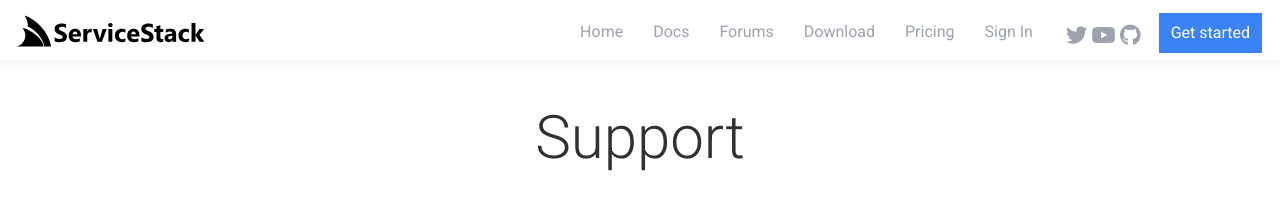
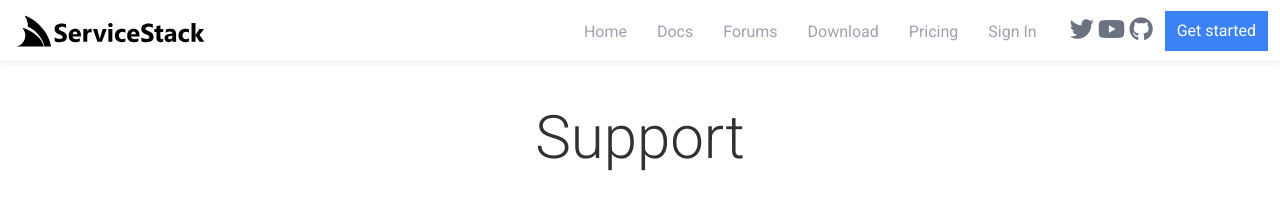
Before and after one commit to mythz/site, a Jekyll site: the page built from _pages/support.html, in a window 1280 px wide. Shown: the top 201 px of the page. Built offline with Jekyll 4.4.1, drawn with Linux system fonts in a browser that asks for light colours.

Commit message:
css tweaks

```diff
--- a/_includes/navigation.html
+++ b/_includes/navigation.html
@@ -20,13 +20,13 @@
                 <li><a class="nav-link" href="#getstarted">Sign In</a></li>
             </ul>
 
-            <div class="nav navbar-nav social-buttons hidden md:inline-block align-top pt-1">
-                <a class="nav-link" href="https://twitter.com/ServiceStack" aria-label="Twitter"><i class="fab fa-twitter fa-lg"></i></a>
-                <a class="nav-link" href="https://www.youtube.com/channel/UC0kXKGVU4NHcwNdDdRiAJSA" aria-label="YouTube"><i class="fab fa-youtube fa-lg"></i></a>
-                <a class="nav-link" href="https://github.com/ServiceStack" aria-label="Github"><i class="fab fa-github fa-lg"></i></a>
+            <div class="nav social-buttons hidden md:inline-block align-top pt-4 pr-2">
+                <a class="nav-link text-gray-500 hover:text-blue-400" href="https://twitter.com/ServiceStack" aria-label="Twitter"><i class="fab fa-twitter fa-lg"></i></a>
+                <a class="nav-link text-gray-500 hover:text-red-600" href="https://www.youtube.com/channel/UC0kXKGVU4NHcwNdDdRiAJSA" aria-label="YouTube"><i class="fab fa-youtube fa-lg"></i></a>
+                <a class="nav-link text-gray-500 hover:text-gray-700" href="https://github.com/ServiceStack" aria-label="Github"><i class="fab fa-github fa-lg"></i></a>
             </div>
 
-            <div class="nav navbar-nav hidden md:inline-block align-top">
+            <div class="nav hidden md:inline-block align-top pt-4 pr-2">
                 <a href="https://docs.servicestack.net/create-your-first-webservice"
                    class="bg-blue-500 hover:bg-blue-600 text-white hover:text-white px-3 py-2 inline-block text-blue-100 text-base font-normal" style="margin-top: -.5rem">
                     Get started
--- a/css/litewind.css
+++ b/css/litewind.css
@@ -289,6 +289,7 @@
 .text-gray-700{--tw-text-opacity:1;color:rgba(55, 65, 81,var(--tw-text-opacity))}
 .text-gray-800{--tw-text-opacity:1;color:rgba(31, 41, 55,var(--tw-text-opacity))}
 .text-gray-900{--tw-text-opacity:1;color:rgba(17, 24, 39,var(--tw-text-opacity))}
+.text-red-600{--tw-text-opacity:1;color:rgba(220, 38, 38,var(--tw-text-opacity))}
 .text-red-700{--tw-text-opacity:1;color:rgba(185, 28, 28,var(--tw-text-opacity))}
 .text-red-darkest{color:#420806}.text-red-darker{color:#6a1b19}.text-red-dark{color:#cc1f1a}.text-red{color:#e3342f}.text-red-light{color:#ef5753}.text-red-lighter{color:#f9acaa}.text-red-lightest{color:#fcebea}
 .text-blue-300{--tw-text-opacity:1;color:rgba(147, 197, 253,var(--tw-text-opacity))}
@@ -471,8 +472,11 @@
 .hover\:bg-blue-600:hover{--tw-bg-opacity:1;background-color:rgba(37, 99, 235, var(--tw-bg-opacity))}
 .hover\:bg-blue-700:hover{--tw-bg-opacity:1;background-color:rgba(29, 78, 216, var(--tw-bg-opacity))}
 .hover\:text-white:hover { --text-opacity: 1; color: #fff; color: rgba(255,255,255,var(--text-opacity)) }
+.hover\:text-gray-600:hover{--tw-text-opacity:1;color:rgba(75, 85, 99,var(--tw-text-opacity))}
 .hover\:text-gray-700:hover {--tw-text-opacity:1;color:rgba(55, 65, 81,var(--tw-text-opacity))}
+.hover\:text-blue-400:hover{--tw-text-opacity:1;color:rgba(96, 165, 250,var(--tw-text-opacity))}
 .hover\:text-blue-500:hover {--tw-text-opacity:1;color:rgba(96, 165, 250,var(--tw-text-opacity))}
+.hover\:text-red-600:hover{--tw-text-opacity:1;color:rgba(220, 38, 38,var(--tw-text-opacity))}
 .hover\:border-gray-600:hover {--tw-border-opacity:1;border-color:rgba(75, 85, 99,var(--tw-border-opacity))}
 .hover\:border-red-600:hover { --border-opacity:1;border-color:#e53e3e;border-color:rgba(229,62,62,var(--border-opacity)) }
 .hover\:border-blue-400:hover { --border-opacity:1;border-color:#63b3ed;border-color:rgba(99,179,237,var(--border-opacity)) }
--- a/js/default.js
+++ b/js/default.js
@@ -11,6 +11,15 @@
         })
     });
 }
+
+
+/* STICKY NAV */
+$(document).ready(function () {
+    $('.main-navigation').onePageNav({
+        scrollThreshold: 0.2, // Adjust if Navigation highlights too early or too late
+        filter: ':not(.external)',
+        changeHash: true
+    });
 
     // Bootstrap Navbar and dropdowns
     let toggle = $1('.navbar-toggle'),
@@ -47,15 +56,6 @@
     }
     on(window, { resize: closeMenusOnResize });
     on(toggle, { click: toggleMenu });
-
-
-/* STICKY NAV */
-$(document).ready(function () {
-    $('.main-navigation').onePageNav({
-        scrollThreshold: 0.2, // Adjust if Navigation highlights too early or too late
-        filter: ':not(.external)',
-        changeHash: true
-    });
 });
 
 /* COLLAPSE NAVIGATION ON MOBILE AFTER CLICKING ON LINK - ADDED ON V1.5*/
```
Lines whose indentation alone changed are shown as unchanged.
